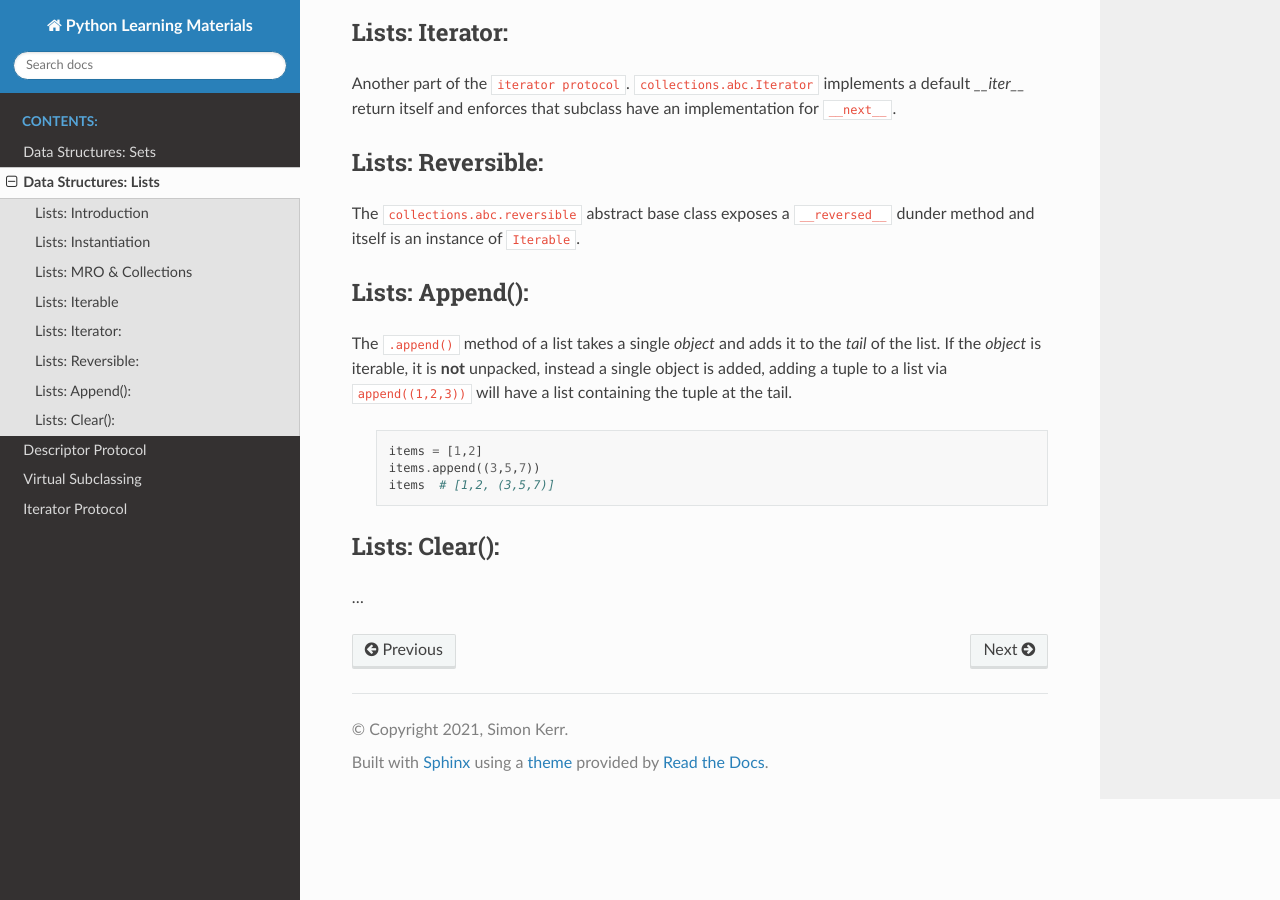
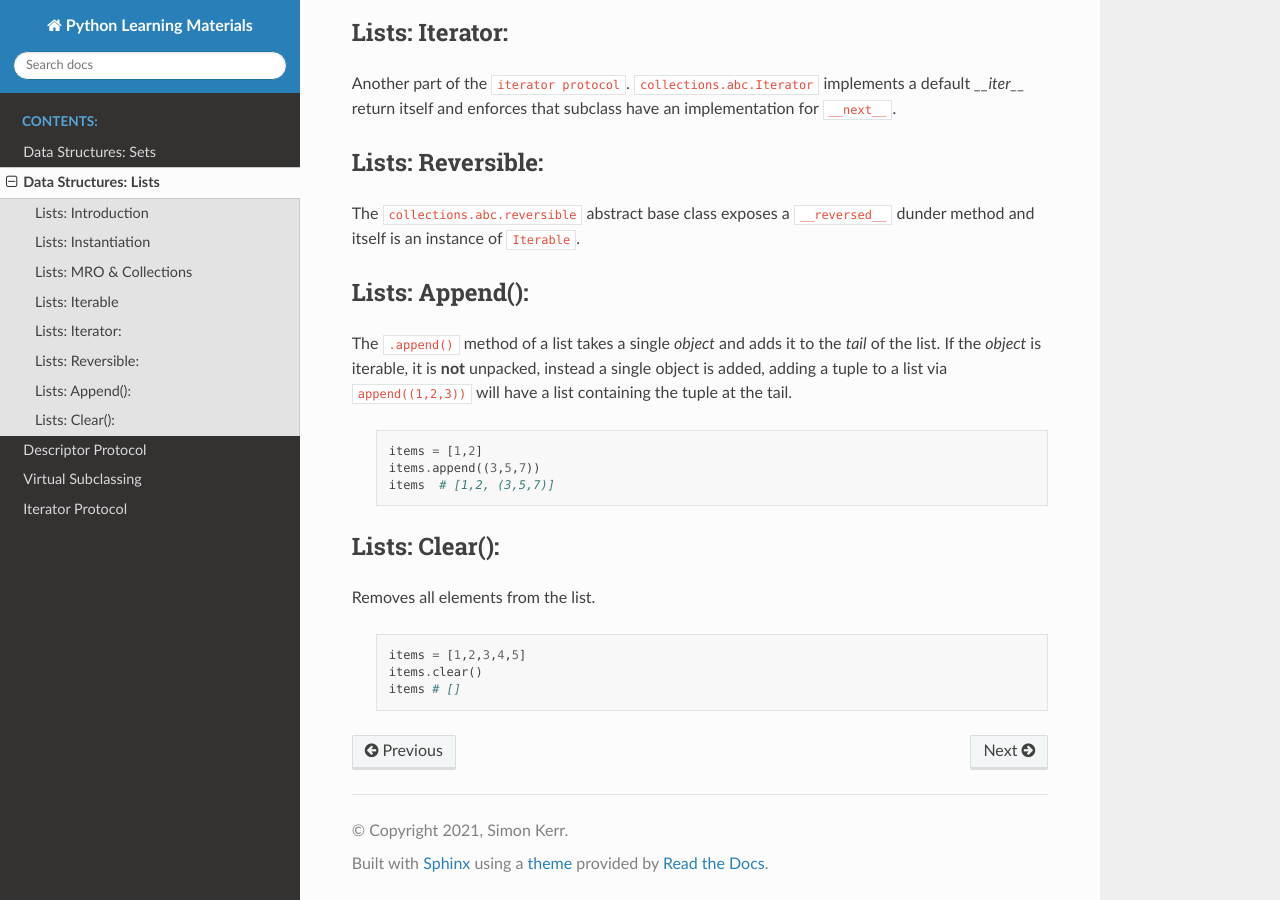
Before and after one commit to symonk/pydocs, a Sphinx documentation site: the page built from docs/source/_data_structures/lists.rst, in a window 1280 px wide and 900 px high, scrolled down 1959 px. Built offline with Sphinx 7.4.7 and the Read the Docs theme 2.0.0, drawn with Linux system fonts in a browser that asks for light colours.

Commit message:
adding lists clear()

```diff
--- a/docs/source/_data_structures/lists.rst
+++ b/docs/source/_data_structures/lists.rst
@@ -114,7 +114,7 @@ The ``.append()`` method of a list takes a single `object` and adds it to the `t
 If the `object` is iterable, it is **not** unpacked, instead a single object is added, adding a
 tuple to a list via ``append((1,2,3))`` will have a list containing the tuple at the tail.
 
-    .. code-block::
+    .. code-block:: python
 
         items = [1,2]
         items.append((3,5,7))
@@ -123,4 +123,10 @@ tuple to a list via ``append((1,2,3))`` will have a list containing the tuple at
 
 Lists: Clear():
 ----------------
-...
+Removes all elements from the list.
+
+    .. code-block:: python
+
+        items = [1,2,3,4,5]
+        items.clear()
+        items # []
```
